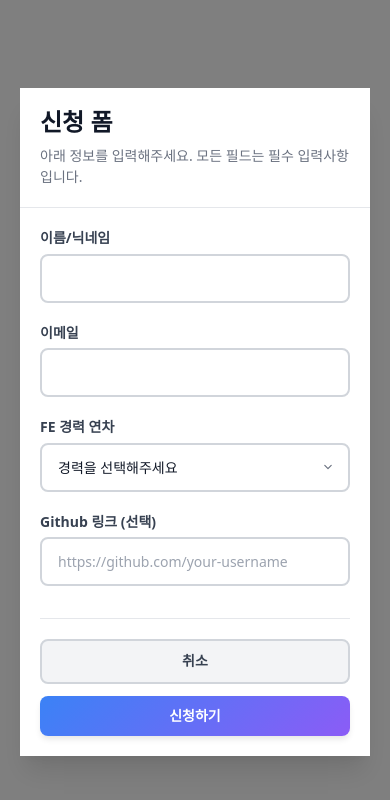
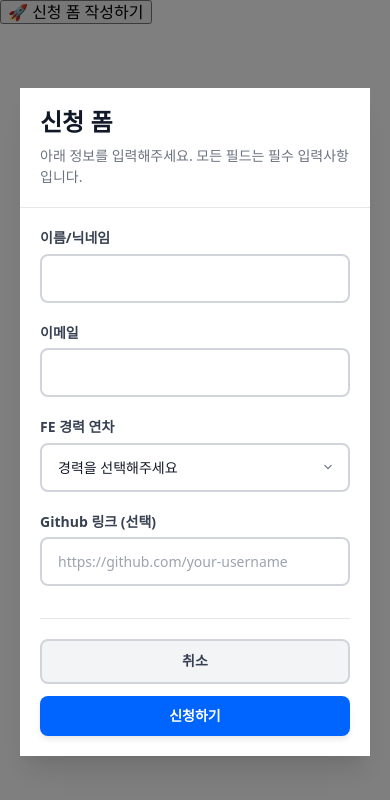
Before and after one commit to ckdwns9121/accessibility-friendly-modal-form, a React (Vite) app: page / in a window 390 px wide. Both pictures are taken after a click on the button "🚀 신청 폼 작성하기". Shown: the top 800 px of the page. Built offline with nearby package versions, Linux system fonts and the light colour scheme.

Commit message:
chore: modal 버튼 스타일 수정

```diff
--- a/src/components/Modal.css
+++ b/src/components/Modal.css
@@ -160,13 +160,13 @@
 }
 
 .btn-submit {
-  background: linear-gradient(135deg, #3b82f6 0%, #8b5cf6 100%);
+  background: #0064ff;
   color: white;
   box-shadow: 0 4px 6px -1px rgba(0, 0, 0, 0.1);
 }
 
 .btn-submit:hover {
-  background: linear-gradient(135deg, #2563eb 0%, #7c3aed 100%);
+  background: #0052cc;
   box-shadow: 0 6px 8px -1px rgba(0, 0, 0, 0.15);
   transform: translateY(-1px);
 }
@@ -213,80 +213,3 @@
     transition: none;
   }
 }
-
-/* 포커스 표시 개선 */
-.form-input:focus-visible,
-.form-select:focus-visible,
-.form-textarea:focus-visible,
-.btn-cancel:focus-visible,
-.btn-submit:focus-visible {
-  outline: 2px solid #3b82f6;
-  outline-offset: 2px;
-}
-
-/* 메인 페이지 스타일 */
-.container {
-  min-height: 100vh;
-  display: flex;
-  align-items: center;
-  justify-content: center;
-  padding: 20px;
-  box-sizing: border-box;
-}
-
-.content {
-  text-align: center;
-  background: white;
-  padding: 48px 32px;
-  border-radius: 16px;
-  max-width: 500px;
-  width: 100%;
-}
-
-.open-button {
-  background: linear-gradient(135deg, #3b82f6 0%, #8b5cf6 100%);
-  color: white;
-  border: none;
-  padding: 16px 32px;
-  border-radius: 12px;
-  font-size: 16px;
-  font-weight: 600;
-  cursor: pointer;
-  transition: all 0.3s ease;
-  box-shadow: 0 8px 16px -4px rgba(59, 130, 246, 0.3);
-  display: inline-flex;
-  align-items: center;
-  gap: 8px;
-}
-
-.open-button:hover {
-  background: linear-gradient(135deg, #2563eb 0%, #7c3aed 100%);
-  transform: translateY(-2px);
-  box-shadow: 0 12px 20px -4px rgba(59, 130, 246, 0.4);
-}
-
-.open-button:active {
-  transform: translateY(0);
-  box-shadow: 0 4px 8px -2px rgba(59, 130, 246, 0.3);
-}
-
-.open-button:focus-visible {
-  outline: 2px solid #3b82f6;
-  outline-offset: 2px;
-}
-
-/* 반응형 메인 페이지 */
-@media (max-width: 640px) {
-  .container {
-    padding: 16px;
-  }
-
-  .content {
-    padding: 32px 24px;
-  }
-
-  .open-button {
-    padding: 14px 28px;
-    font-size: 14px;
-  }
-}
--- a/src/components/Modal.tsx
+++ b/src/components/Modal.tsx
@@ -24,7 +24,6 @@ export default function Modal({ isOpen, onClose, onSubmit }: ModalProps) {
   };
 
   const handleKeyDown = (e: React.KeyboardEvent) => {
-    console.log(e.key);
     if (e.key === "Escape") {
       onClose();
     }
```
